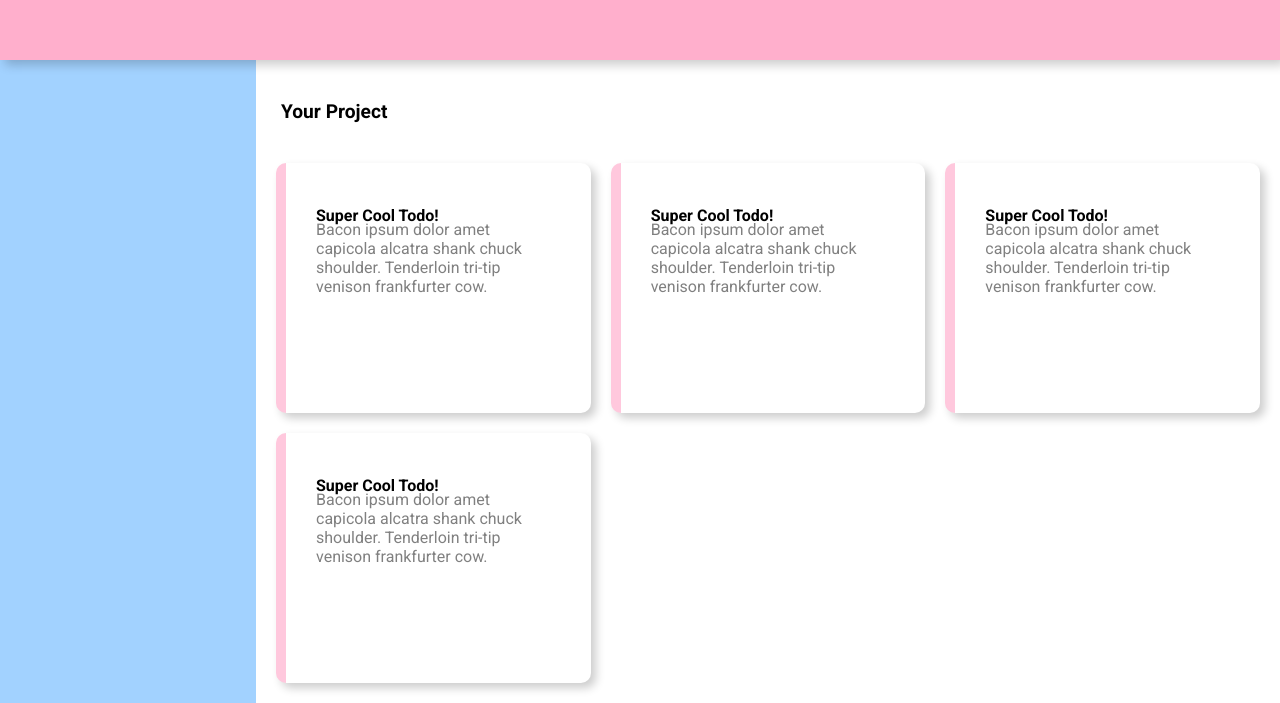
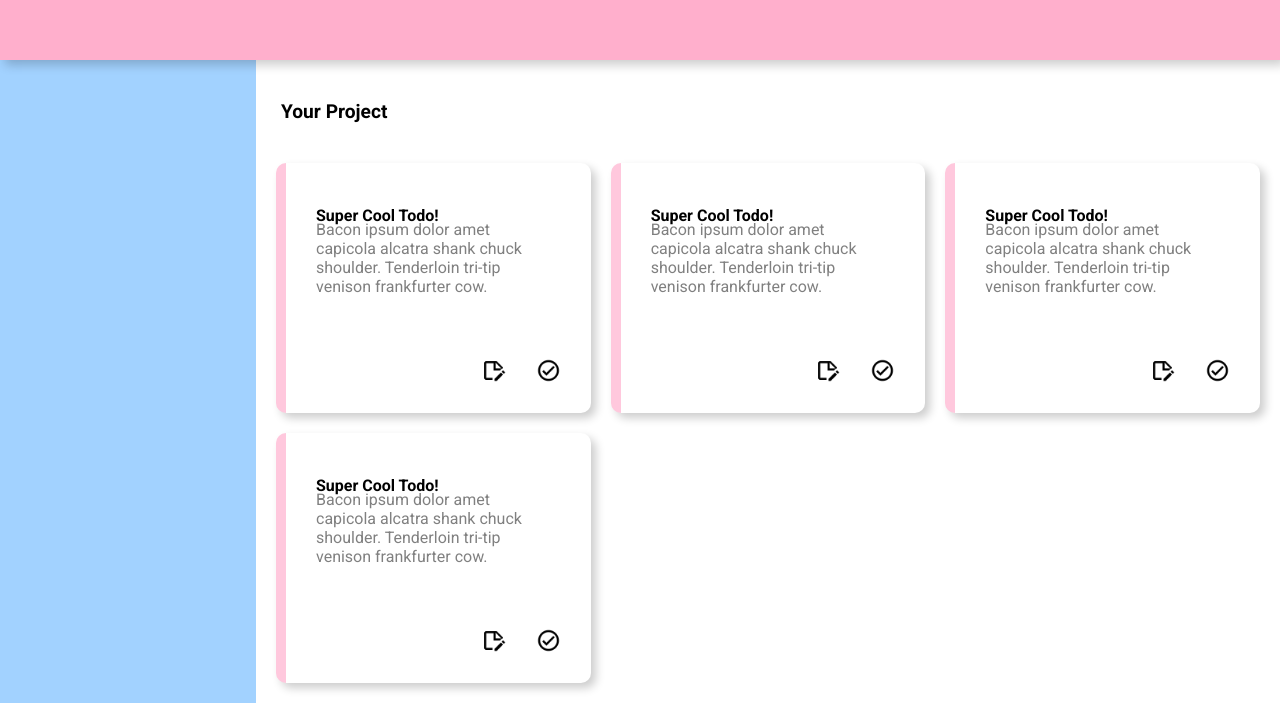
Before and after one commit to PattyTheRattyy/just-do-it, a website built with webpack: page src/template.html in a window 1280 px wide. Shown: the part 120-823 px from the top of the page. Built offline with nearby package versions, Linux system fonts and the light colour scheme.

Commit message:
Add icons for todo cards

```diff
--- a/src/styles.css
+++ b/src/styles.css
@@ -134,14 +134,14 @@
 .bottom {
     display: grid;
 
-    grid-template-columns: repeat(3, 30px);
+    grid-template-columns: repeat(2, 30px);
     grid-template-rows: 1fr;
 
     justify-items: end;
     align-items: center;
 
     margin-right: 30px;
-    gap: 30px;
+    gap: 25px;
 
 }
 
--- a/src/template.html
+++ b/src/template.html
@@ -31,9 +31,8 @@
             </p>
           </div>
           <div class="bottom">
-            <!-- <img src="icons/star.png" alt="" class="card-img" />
-            <img src="icons/details.png" alt="" class="card-img" />
-            <img src="icons/share.png" alt="" class="card-img" /> -->
+            <img src="../assets/images/note-edit-outline.png" alt="" class="card-img" />
+            <img src="../assets/images/check-circle-outline.png" alt="" class="card-img" />
           </div>
         </div>
 
@@ -46,9 +45,8 @@
             </p>
           </div>
           <div class="bottom">
-            <!-- <img src="icons/star.png" alt="" class="card-img" />
-            <img src="icons/details.png" alt="" class="card-img" />
-            <img src="icons/share.png" alt="" class="card-img" /> -->
+            <img src="../assets/images/note-edit-outline.png" alt="" class="card-img" />
+            <img src="../assets/images/check-circle-outline.png" alt="" class="card-img" />
           </div>
         </div>
 
@@ -61,9 +59,8 @@
             </p>
           </div>
           <div class="bottom">
-            <!-- <img src="icons/star.png" alt="" class="card-img" />
-            <img src="icons/details.png" alt="" class="card-img" />
-            <img src="icons/share.png" alt="" class="card-img" /> -->
+            <img src="../assets/images/note-edit-outline.png" alt="" class="card-img" />
+            <img src="../assets/images/check-circle-outline.png" alt="" class="card-img" />
           </div>
         </div>
 
@@ -77,9 +74,8 @@
             </p>
           </div>
           <div class="bottom">
-            <!-- <img src="icons/star.png" alt="" class="card-img" />
-            <img src="icons/details.png" alt="" class="card-img" />
-            <img src="icons/share.png" alt="" class="card-img" /> -->
+            <img src="../assets/images/note-edit-outline.png" alt="" class="card-img" />
+            <img src="../assets/images/check-circle-outline.png" alt="" class="card-img" />
           </div>
         </div>
 
```
Also changed, not shown: assets/images/check-circle-outline.png (added), assets/images/note-edit-outline.png (added).
